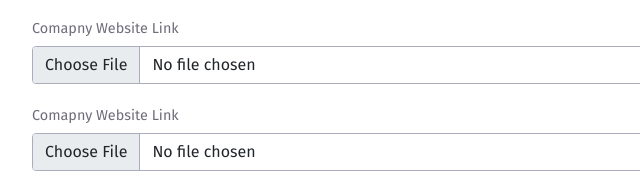
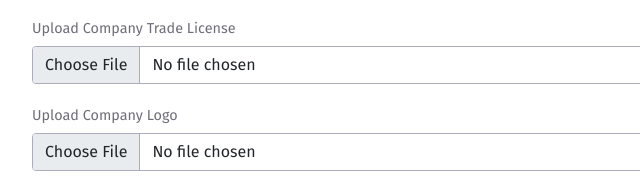
Before and after one commit to taufiqahmed/devskill-jobs, a plain HTML site: page create-company-profile.html in a window 1280 px wide. Shown: the part 407-598 px from the top of the page, 260-900 px from the left. Drawn offline with nearby package versions, Linux system fonts and the light colour scheme.

Commit message:
Fixed form label

```diff
--- a/create-company-profile.html
+++ b/create-company-profile.html
@@ -90,7 +90,7 @@
     <div class="row">
       <div class="col">
         <div class="form-group">
-          <label for="">Comapny Website Link</label>
+          <label for="">Upload Company Trade License</label>
           <input type="file" class="form-control">
         </div>
       </div>
@@ -98,7 +98,7 @@
     <div class="row">
       <div class="col">
         <div class="form-group">
-          <label for="">Comapny Website Link</label>
+          <label for="">Upload Company Logo</label>
           <input type="file" class="form-control">
         </div>
       </div>
@@ -161,7 +161,7 @@
       <div class="col">
         <div class="form-group">
           <label for="">Postal Code</label>
-          <input type="text" class="form-control">
+          <input type="number" class="form-control">
         </div>
       </div>
       <div class="form-group">
```
